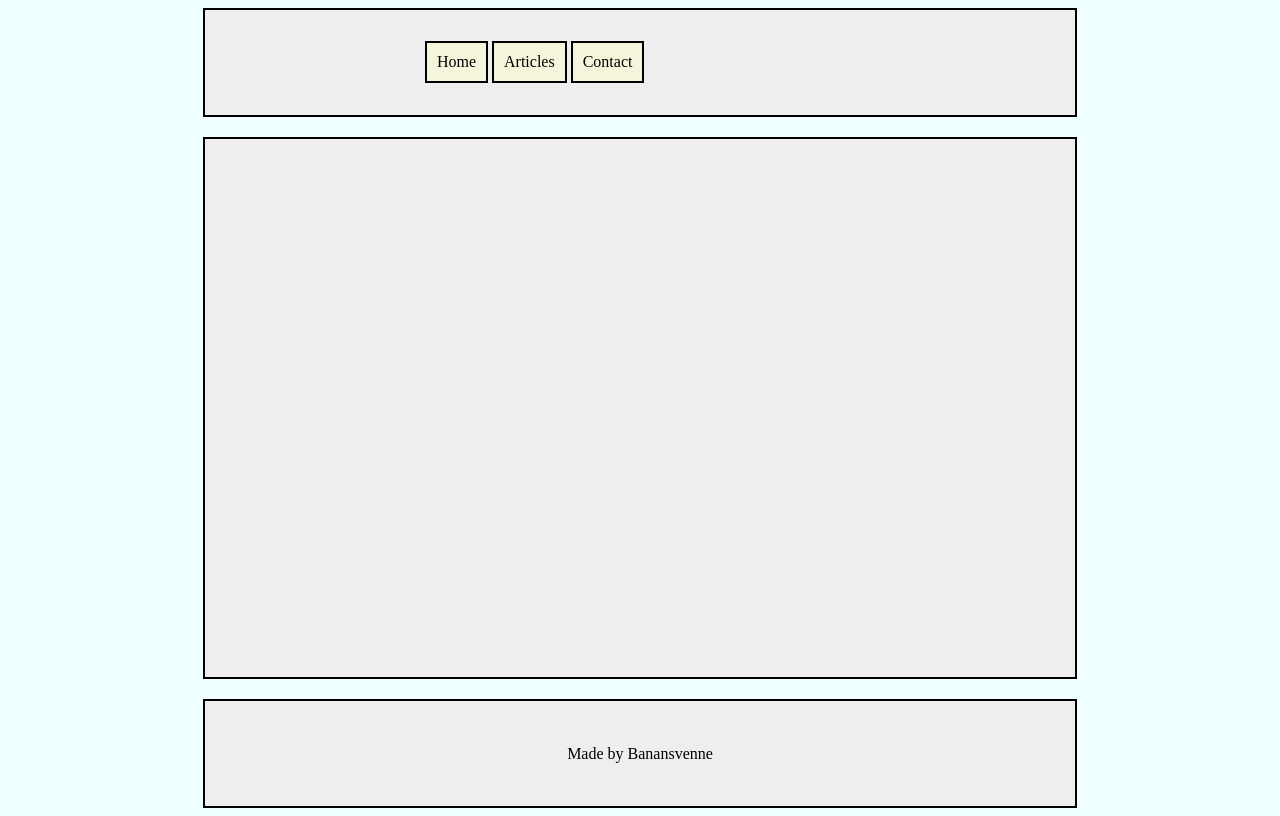
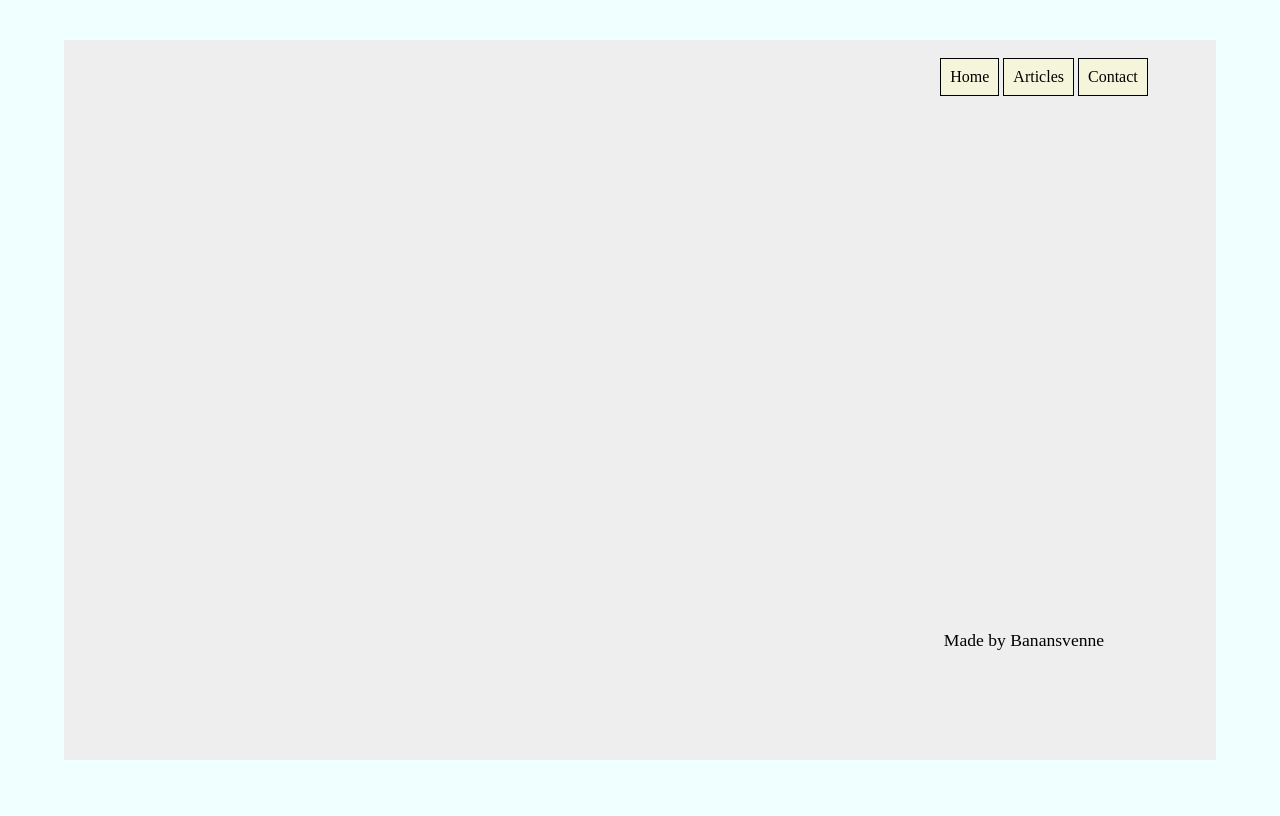
Before and after one commit to banansvenne/banansvenne.github.io, a plain HTML site: page index.html in a window 1280 px wide. Drawn offline with Linux system fonts and the light colour scheme.

Commit message:
Added more design and changed grid-area

```diff
--- a/index.html
+++ b/index.html
@@ -16,10 +16,9 @@
         </ul>
     </nav>
     <main>
-
     </main>
     <footer>
-        Made by Banansvenne
+        <span>Made by Banansvenne</span>
     </footer>
 </body>
 </html>
--- a/styles/main.css
+++ b/styles/main.css
@@ -1,57 +1,67 @@
+:root{
+    --main-grid-elem-border: 0;
+}
+
+/*Desktops and above*/
+@media (min-width:1025px) {
     body{
+        margin: 0;
         display: grid;
         min-height: 100vh;
-    grid-template-columns: 1fr 5fr 1fr;
-    grid-template-rows: 1fr 5fr 1fr;
-    grid-gap: 20px;
+        grid-template-columns: 5vw repeat(3,1fr) 5vw;
+        grid-template-rows: 5vh repeat(3,1fr) 5vh;
         grid-template-areas:
-    ". header ."
-    ". mbody ."
-    ". footer . ";
+             ". . . . ."
+        ". mbody mbody header ."
+        ". mbody mbody header ."
+        ". mbody mbody footer ."
+             ". . . . .";
         background-color: azure;
     }
     /*av stuff*/
     nav{
         grid-area: header;
         background-color: rgb(238, 238, 238);
-    border: 2px solid black;
+        border: var(--main-grid-elem-border) solid black;
         align-items: center;
     }
 
-.nav-grid{
-    display: grid;
-    grid-template-columns: 1fr 3fr 1fr;
-    grid-template-rows: 1fr;
-    grid-gap: 10px;
-    grid-template-areas: ". elem .";
-}
+    .nav-grid{}
 
     .nav-grid > ul{
-    grid-area: elem;
+        display:flex;
+        justify-content: center;
     }
 
     .nav-grid > ul > li{
-    display: inline-block;
-    padding: 1px;
-    border: 2px solid black;
-    background-color: beige;
+        list-style-type: none;
+        padding: 0px;
+        margin: 0px;
     }
+
 
     .nav-grid > ul > li a{
         text-decoration: none;
         color: #000000;
         display: block;
         padding: 9px;
+        margin: 2px;
+        background-color: beige;
+        border: 1px solid black;
     }
 
-
+    .nav-grid > ul > li a:hover{
+        background-color: rgb(168, 168, 168);
+        box-shadow: 1px 1px rgba(0,0,0,0.5);
+    }
 
     /*Main body*/
     main{
         grid-area: mbody;
         background-color: rgb(238, 238, 238);
-    border: 2px solid black;
+        border: var(--main-grid-elem-border) solid black;
     }
+
 
     /*Footer*/
     footer{
@@ -59,6 +69,21 @@ footer{
         display: flex;
         align-items: center;
         justify-content: center;
-    border: 2px solid black;
+        border: var(--main-grid-elem-border) solid black;
         background-color: rgb(238, 238, 238);
+
     }
+
+    footer > span{
+        font-size: 1.1rem;
+    }
+
+}
+/*For small screens ans laptops*/
+@media (min-width: 769px) {}
+
+/*For ipads*/
+@media (min-width: 481px) {}
+
+/*For mobile*/
+@media (max-width: 480px) {}
```
Lines whose indentation alone changed are shown as unchanged.
